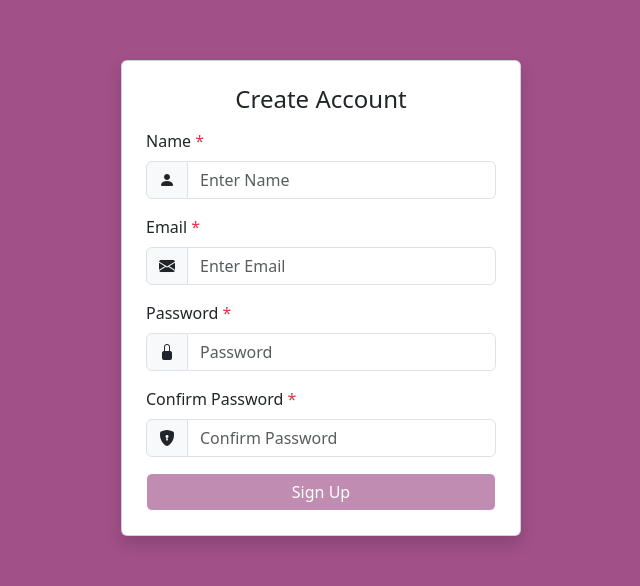
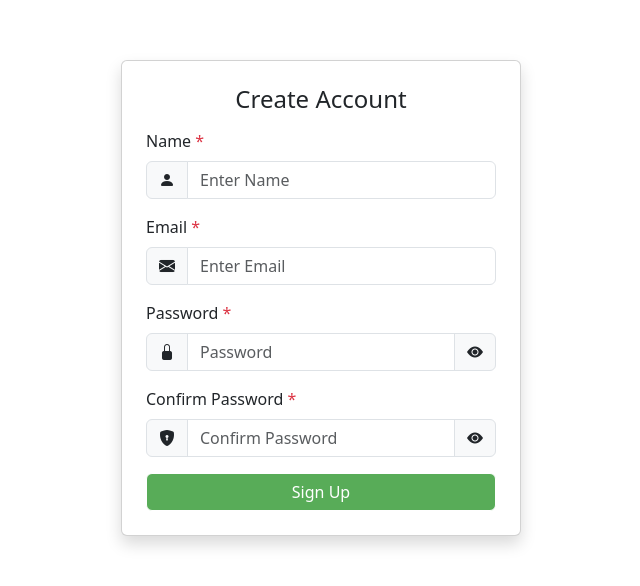
Before and after one commit to Bhanusai050/angular-fms-project2, an Angular app: page /SignUp in a window 1280 px wide. Shown: the part 102-688 px from the top of the page, without its empty margins (319-959 px from the left). Built offline with nearby package versions, Linux system fonts and the light colour scheme.

Commit message:
password icon add

```diff
--- a/src/app/Layout/sign-up/sign-up.component.html
+++ b/src/app/Layout/sign-up/sign-up.component.html
@@ -1,4 +1,4 @@
-<section class="min-vh-100 d-flex align-items-center justify-content-center" style="background-color: #a15088;">
+<section class="min-vh-100 d-flex align-items-center justify-content-center" style="background-color: white;">
   <div class="card shadow p-4" style="width: 400px;">
     <h4 class="text-center mb-3">Create Account</h4>
     <form [formGroup]="signupForm" (ngSubmit)="onSubmit()">
@@ -45,14 +45,20 @@
   <label class="form-label">Password <span class="text-danger">*</span></label>
   <div class="input-group">
     <span class="input-group-text"><i class="bi bi-lock-fill"></i></span>
+
     <input
-            type="password"
+      [type]="showPassword ? 'text' : 'password'"
       formControlName="password"
       class="form-control"
       placeholder="Password"
       required
       [ngClass]="{'is-invalid': f['password'].touched && f['password'].invalid}" />
+
+    <span class="input-group-text" (click)="showPassword = !showPassword" style="cursor: pointer;">
+      <i class="bi" [ngClass]="showPassword ? 'bi-eye-slash-fill' : 'bi-eye-fill'"></i>
+    </span>
   </div>
+
   <div class="text-danger small mt-1" *ngIf="f['password'].touched && f['password'].invalid">
     <div *ngIf="f['password'].errors?.['required']">Password is required.</div>
     <div *ngIf="f['password'].errors?.['minlength']">Use at least 12 characters.</div>
@@ -61,14 +67,14 @@
     </div>
   </div>
 </div>
-
       <!-- Confirm Password Field -->
      <div class="mb-3">
   <label class="form-label">Confirm Password <span class="text-danger">*</span></label>
   <div class="input-group">
     <span class="input-group-text"><i class="bi bi-shield-lock-fill"></i></span>
+
     <input
-            type="password"
+      [type]="showConfirmPassword ? 'text' : 'password'"
       formControlName="confirmPassword"
       class="form-control"
       placeholder="Confirm Password"
@@ -76,10 +82,17 @@
         'is-invalid': (signupForm.errors?.['mismatch'] && f['confirmPassword'].touched)
           || (f['confirmPassword'].invalid && f['confirmPassword'].touched)
       }" />
+
+    <!-- Eye Icon on Right -->
+    <span class="input-group-text" (click)="showConfirmPassword = !showConfirmPassword" style="cursor: pointer;">
+      <i class="bi" [ngClass]="showConfirmPassword ? 'bi-eye-slash-fill' : 'bi-eye-fill'"></i>
+    </span>
   </div>
+
   <div class="text-danger small mt-1" *ngIf="f['confirmPassword'].touched && f['confirmPassword'].invalid">
     <div *ngIf="f['confirmPassword'].errors?.['required']">Confirm Password is required.</div>
   </div>
+
   <div class="text-danger small mt-1" *ngIf="signupForm.errors?.['mismatch'] && f['confirmPassword'].touched">
     Passwords do not match.
   </div>
@@ -99,7 +112,7 @@
       <button
         type="submit"
         class="btn w-100 text-white"
-        style="background-color: #a15088;"
+        style="background-color: green;"
         [disabled]="signupForm.invalid">
         Sign Up
       </button>
--- a/src/app/Layout/sign-up/sign-up.component.ts
+++ b/src/app/Layout/sign-up/sign-up.component.ts
@@ -24,6 +24,10 @@ export class SignUpComponent {
    signupForm: FormGroup;
   successMessage = '';
   errorMessage = '';
+  showPassword: boolean = false;
+  showConfirmPassword: boolean = false;
+
+
 
   constructor(
     private fb: FormBuilder,
```
Lines whose indentation alone changed are shown as unchanged.
